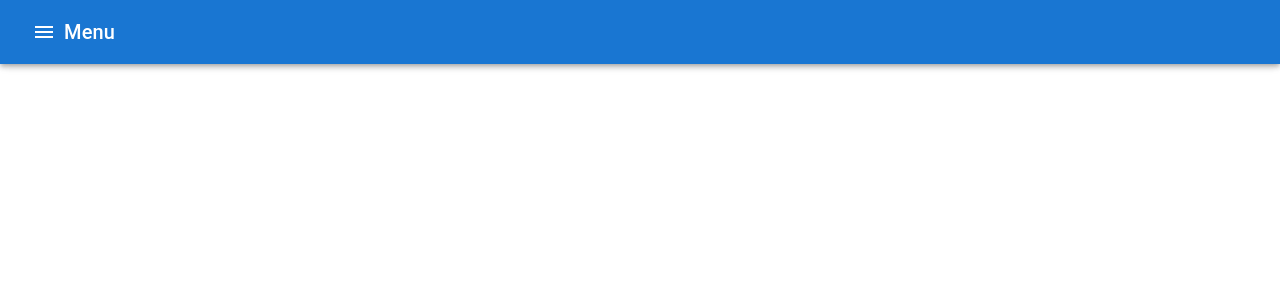
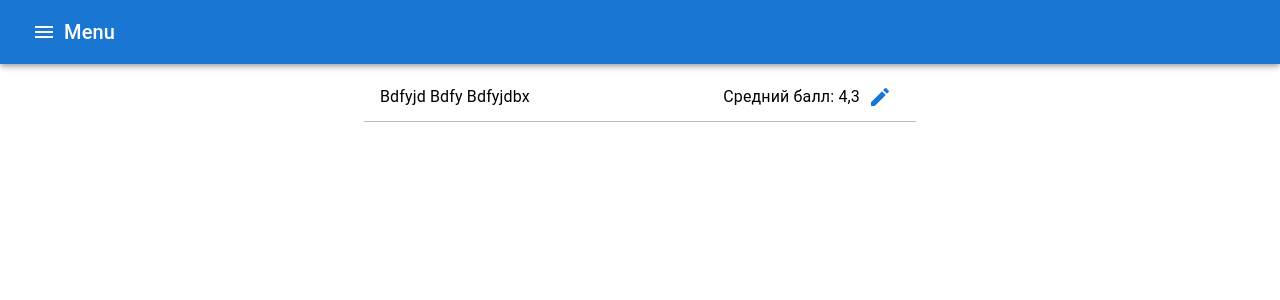
Before and after one commit to Daniil848/test, a React (Create React App) app: page / in a window 1280 px wide. Shown: the top 300 px of the page. Built offline with nearby package versions, Linux system fonts and the light colour scheme.

Commit message:
main page layout

```diff
--- a/src/App.tsx
+++ b/src/App.tsx
@@ -1,11 +1,16 @@
 import Header from './components/Header';
 import Footer from './components/Footer';
+import MainPage from './components/MainPage';
+import { Container } from '@mui/material';
 import './App.css';
 
 function App() {
   return (
     <div className="App">
       <Header/>
+      <Container maxWidth="sm" sx={{marginTop: "64px"}}>
+        <MainPage/>
+      </Container>
       <Footer/>
     </div>
   );
--- /dev/null
+++ b/src/components/MainPage.tsx
@@ -0,0 +1,32 @@
+import { Box, List, ListItem, Typography, IconButton} from "@mui/material";
+import EditIcon from '@mui/icons-material/Edit';
+
+const MainPage = () => {
+  return (
+    <>
+      <List>
+        <ListItem sx={{
+          display : "flex",
+          justifyContent : "space-between",
+          height : "50px",
+          borderBottom : 1,
+          borderColor : "grey.400"
+        }}>
+          <Typography>Bdfyjd Bdfy Bdfyjdbx</Typography>
+          <Box sx={{
+            display : "flex",
+            alignItems : "center",
+            justifyContent : "space-between"
+          }}>
+            <Typography>Средний балл: 4,3</Typography>
+            <IconButton color="primary">
+              <EditIcon/>
+            </IconButton>
+          </Box>
+        </ListItem>
+      </List>
+    </>
+  );
+};
+
+export default MainPage;
```
